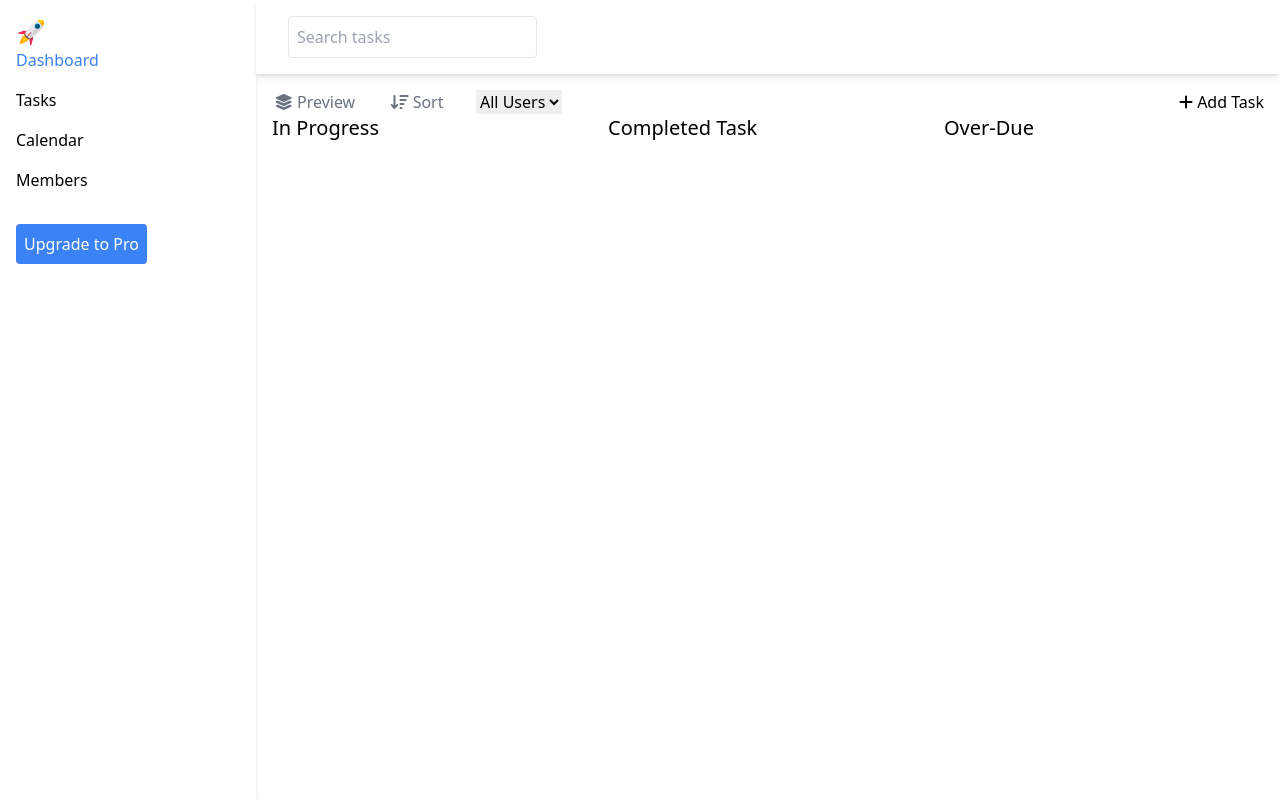
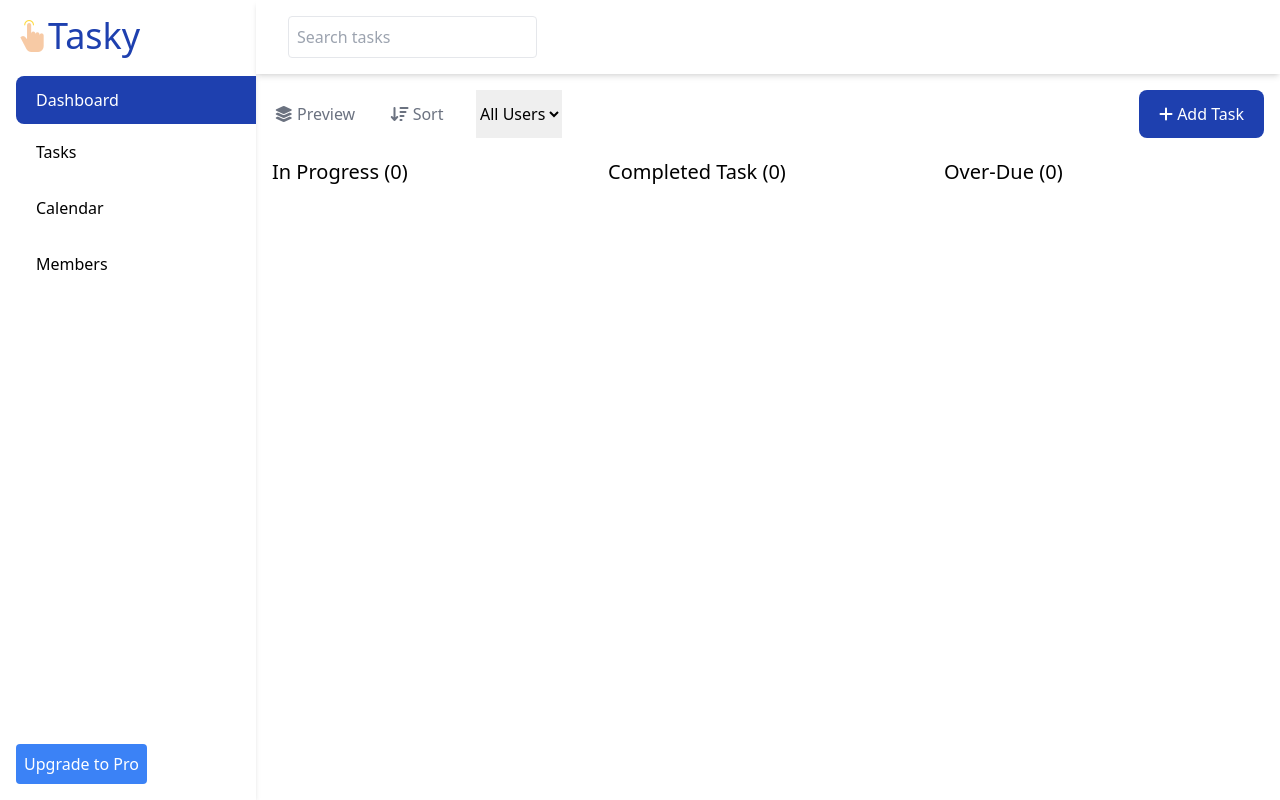
Before and after one commit to holuborhee/tasks-manager, a Django app: template tasks/templates/dashboard.html in a window 1280 px wide. Run offline with Django 4.2, Linux system fonts and the light colour scheme; the template is opened without the code that fills it, so the values that code supplies are empty; some libraries are stand-ins or nearby versions.

Commit message:
apply more tailwind styles and count total tasks

```diff
--- a/tasks/templates/dashboard.html
+++ b/tasks/templates/dashboard.html
@@ -13,7 +13,7 @@
     </div>
 </header>
 <main class="p-4">
-    <div class="flex justify-between">
+    <div class="flex justify-between mb-5">
         <div class="grid grid-cols-3 gap-4">
             <button class="text-gray-500"><i class="fa-solid fa-layer-group"></i> Preview</button>
             <button class="text-gray-500" id="sortByButton"><i id="sortI" class="fa-solid fa-arrow-down-wide-short"></i> Sort</button>
@@ -23,25 +23,24 @@
 
         </div>
 
-        <button class="btn btn-primary" data-target="#taskModal" onclick="openModal('add')">
+        <button class="bg-[#1e40af] py-3 px-5 rounded-lg text-white" data-target="#taskModal" onclick="openModal('add')">
             <i class="fa-solid fa-plus"></i>
             Add Task
         </button>
-
     </div>
-    <div class="grid grid-cols-3 gap-4">
+    <div class="grid grid-cols-1 md:grid-cols-3 gap-4">
         <div>
-            <h2 class="text-xl mb-4">In Progress</h2>
+            <h2 class="text-xl mb-4">In Progress <span id="in-progress-count"></span></h2>
             <div id="in-progress-tasks" class="space-y-4">
             </div>
         </div>
         <div>
-            <h2 class="text-xl mb-4">Completed Task</h2>
+            <h2 class="text-xl mb-4">Completed Task <span id="completed-count"></span></h2>
             <div id="completed-tasks" class="space-y-4">
             </div>
         </div>
         <div>
-            <h2 class="text-xl mb-4">Over-Due</h2>
+            <h2 class="text-xl mb-4">Over-Due <span id="overdue-count"></span></h2>
             <div id="overdue-tasks" class="space-y-4">
             </div>
         </div>
@@ -50,7 +49,7 @@
 <!-- Modal -->
 <div class="fixed top-0 left-0 w-full h-full bg-gray-900 bg-opacity-50 flex justify-center items-center hidden" id="taskModal">
     <div class="bg-white rounded shadow-md w-1/2">
-        <div class="px-4 py-2 border-b border-gray-200">
+        <div class="px-4 py-2 border-b border-gray-200 flex justify-between">
             <h5 class="text-lg font-bold" id="taskModalLabel">Task</h5>
             <button class="text-gray-600 hover:text-gray-900 transition duration-300 ease-in-out focus:outline-none" id="modalDismissBtn" aria-label="Close">
                 <span aria-hidden="true">&times;</span>
@@ -189,6 +188,7 @@
         method: 'GET',
         success: function(response) {
             const tasks = response.tasks;
+            $(`#${status}-count`).html(`(${tasks.length})`)
             renderTasks(`${status}-tasks`, tasks);
         }
     });
@@ -201,17 +201,17 @@
     let tasksHtml = '';
     tasks.forEach(function(task) {
         tasksHtml += `
-        <div class="task-card bg-white p-4 rounded shadow-md mb-4" data-task-id="${task.id}">
-            <div class="flex justify-between items-center mb-2">
-                <span class="text-sm text-gray-500">${PRIORITY[task.priority]}</span>
-                <span class="text-sm text-gray-500">${convertToDateString(task.due_date, '/')}</span>
-                <span class="text-sm text-gray-500">${task.category}</span>
-            </div>
+        <div class="flex justify-between items-center mb-2 pr-5">
+            <span class="text-sm rounded shadow-md py-2 px-4 bg-red-200">${PRIORITY[task.priority]}</span>
+            <span class="text-sm text-violet-700 rounded shadow-md py-2 px-4 bg-white">${convertToDateString(task.due_date, '/')}</span>
+            <span class="text-sm text-violet-700 rounded shadow-md py-2 px-4 bg-violet-200">${task.category}</span>
+        </div>
+        <div class="bg-gray-200 p-4 rounded shadow-md mb-4" data-task-id="${task.id}">
             <h3 class="text-lg font-semibold mb-2">${task.title}</h3>
             <p class="text-gray-700 mb-4">${task.description}</p>
             <div class="flex justify-between items-center">
                 <span class="text-sm text-gray-500">${users.find(user => user.id === task.assigned_to)?.username}</span>
-                <div class="flex space-x-2">
+                <div class="flex space-x-4">
                     <button class="text-gray-500"><i class="far fa-eye"></i></button>
                     <button class="text-gray-500 edit-task" data-task-id="${task.id}" onclick="openModal('edit', ${task.id})"><i class="far fa-edit"></i></button>
                     <button class="text-gray-500 delete-task" data-task-id="${task.id}" onclick="deleteTask(${task.id})"><i class="far fa-trash-alt"></i></button>
--- a/tasks/templates/sidebar.html
+++ b/tasks/templates/sidebar.html
@@ -1,14 +1,20 @@
-<aside class="bg-white w-64 min-h-screen p-4 shadow-md">
+<aside class="bg-white w-64 min-h-screen p-4 pr-0 shadow-md flex flex-col justify-between">
+    <div>
+        <span class="flex items-center mb-5">
             {% load static %}
             <img src="{% static 'images/logo.png' %}" alt="Tasky Logo" class="h-8" />
+            <h2 class="text-[#1e40af] text-4xl">Tasky</h2>
+        </span>
         <nav>
             <ul>
-            <li class="mb-4"><a href="{% url 'home' %}" class="text-blue-500">Dashboard</a></li>
-            <li class="mb-4"><a href="#">Tasks</a></li>
-            <li class="mb-4"><a href="#">Calendar</a></li>
-            <li class="mb-4"><a href="#">Members</a></li>
+                <li class="bg-[#1e40af] py-3 px-5 rounded-l-lg"><a href="{% url 'home' %}" class="text-white">Dashboard</a></li>
+                <li class="py-4 px-5"><a href="#">Tasks</a></li>
+                <li class="py-4 px-5"><a href="#">Calendar</a></li>
+                <li class="py-4 px-5"><a href="#">Members</a></li>
             </ul>
         </nav>
+    </div>
+
     <div class="mt-8">
         <button class="bg-blue-500 text-white p-2 rounded">Upgrade to Pro</button>
     </div>
--- a/tasks/urls.py
+++ b/tasks/urls.py
@@ -3,5 +3,5 @@
 
 urlpatterns = [
     path('api/', include('tasks.api_urls')),  # Include API URLs with "api" prefix
-    path('tasks/', task_list_view, name='home'),  # URL for the HTML template
+    path('', task_list_view, name='home'),  # URL for the HTML template
 ]
```
Also changed, not shown: tasks/templates/task_card.html (deleted, +0 -17 lines), tasks/static/images/logo.png, tasks/static/images/rocket.png (added). Lines whose indentation alone changed are shown as unchanged.
